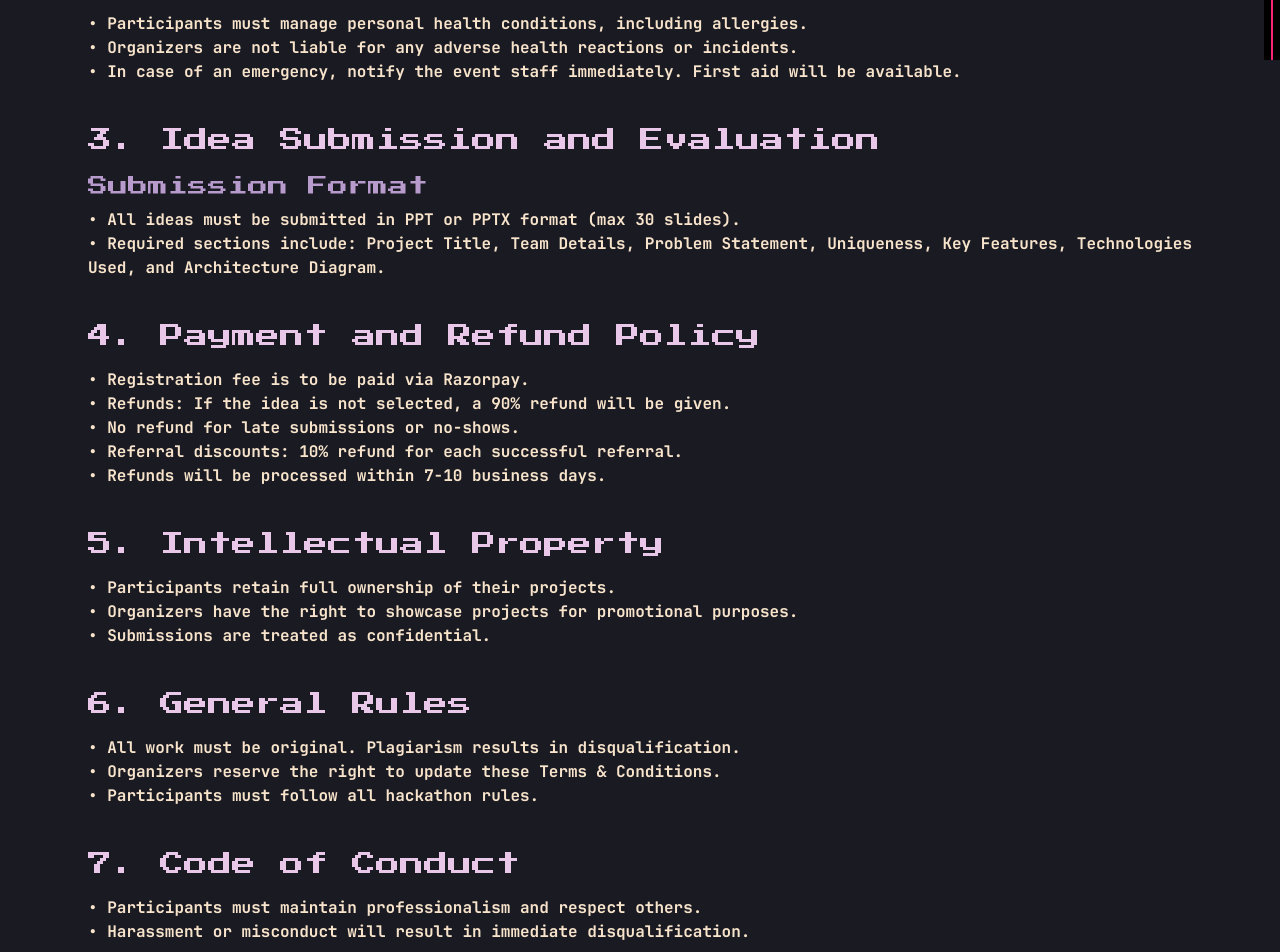
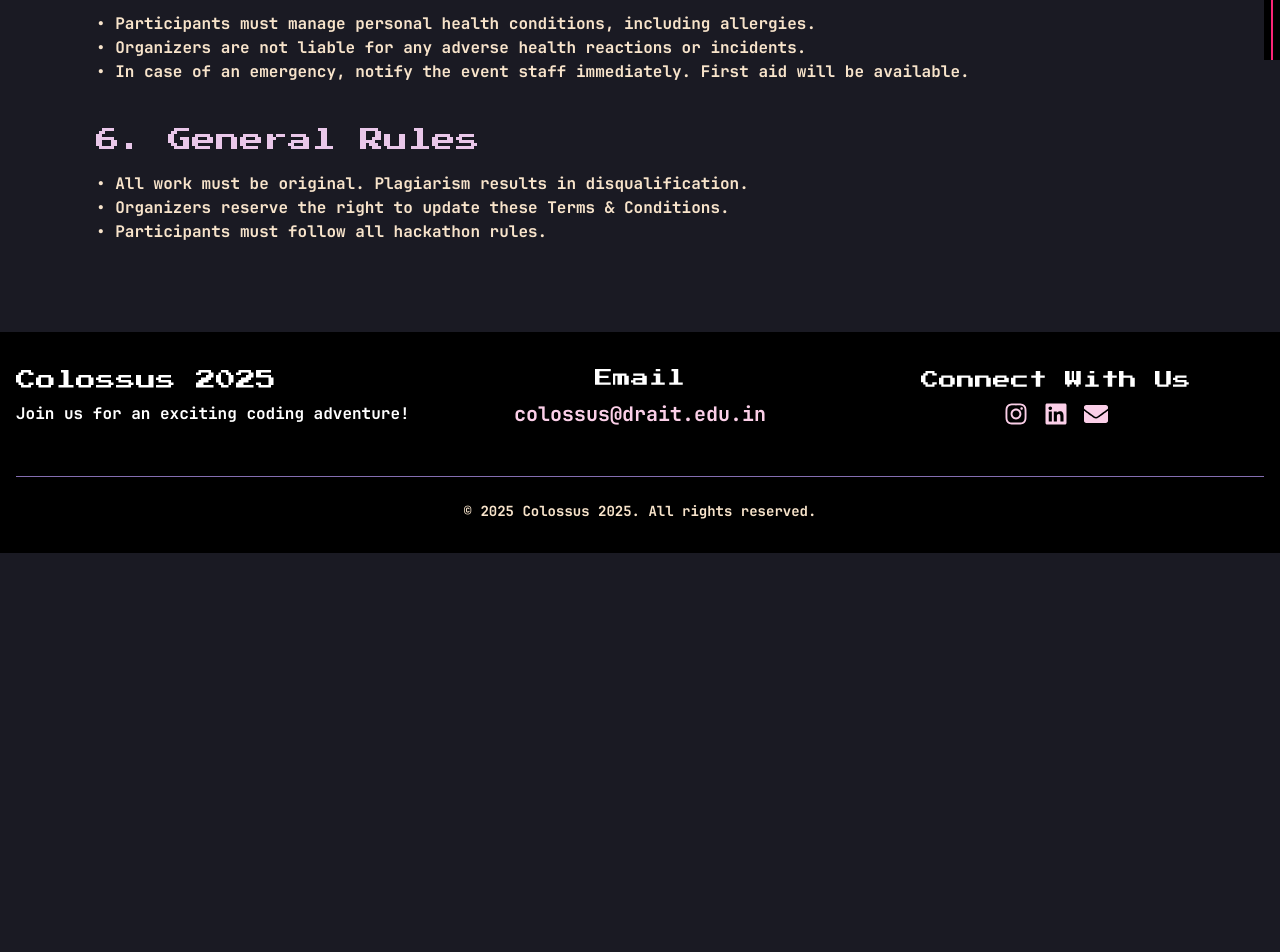
Before and after one commit to hack-colossus/colossus-2025, a Next.js app: page /termsandcondition in a window 1280 px wide. Shown: the part 740-1692 px from the top of the page. After the commit the page ends 1293 px from the top, so only its background shows below. Built offline with nearby package versions, Linux system fonts and the light colour scheme.

Commit message:
add reference ppt and few changes

```diff
--- a/app/referenceppt/page.tsx
+++ b/app/referenceppt/page.tsx
@@ -25,7 +25,7 @@ export default function ReferencePPT() {
         </p>
 
         <a
-          href="https://www.canva.com/design/DAGhsFQCGqM/PnUljqQulKZI2Efd5LLfoQ/edit?utm_content=DAGhsFQCGqM&utm_campaign=designshare&utm_medium=link2&utm_source=sharebutton" // <-- REPLACE WITH ACTUAL PPT LINK
+          href="https://www.canva.com/design/DAGhsgbUEbE/ntmnhZJCQS2fZ8XQp4cYeA/edit?utm_content=DAGhsgbUEbE&utm_campaign=designshare&utm_medium=link2&utm_source=sharebutton" // <-- REPLACE WITH ACTUAL PPT LINK
           className="bg-hackathon-purple text-hackathon-dark hover:bg-hackathon-lavender px-6 py-3 text-lg font-press-start rounded-lg transition-colors duration-300 inline-block"
           download
         >
@@ -37,14 +37,14 @@ export default function ReferencePPT() {
         <h2 className="text-2xl font-press-start text-hackathon-light-pink mb-4">
           📌 What's Inside?
         </h2>
-        <ul className="font-jetbrains list-disc list-inside">
+        <ul className="text-sm sm:text-base font-jetbrains list-disc list-inside">
           <li>✅ Project Title & Team Details</li>
           <li>✅ Brief About the Idea</li>
-          <li>✅ What problem DOES your project aims to solve?</li>
-          <li>✅ How different is it from any of the other existing ideas?</li>
+          <li>✅ What problem does your project aim to solve?</li>
+          <li>✅ Key Features</li>
           <li>✅ Technologies Used</li>
           <li>✅ Architecture Diagram</li>
-          <li>✅ Impact & Feasibility</li>
+          <li>✅ Team Members Details</li>
         </ul>
       </section>
 
--- a/app/termsandcondition/page.tsx
+++ b/app/termsandcondition/page.tsx
@@ -1,12 +1,12 @@
 export default function TermsAndConditions() {
   return (
-    <div className="max-w-6xl mx-auto px-6 py-12 pt-32 text-hackathon-beige">
-      <h1 className="text-3xl font-press-start text-hackathon-lavender mb-8">
+    <div className="max-w-6xl mx-auto px-4 sm:px-6 md:px-8 py-12 pt-32 text-hackathon-beige">
+      <h1 className="text-xl sm:text-2xl md:text-3xl font-press-start text-hackathon-lavender mb-8 text-center">
         TERMS & CONDITIONS
       </h1>
 
       <section className="mb-10">
-        <p className="text-lg font-jetbrains">
+        <p className="text-base sm:text-lg font-jetbrains leading-relaxed">
           Welcome to the <strong>COLOSSUS Hackathon</strong>. This document
           outlines the Terms and Conditions (T&C) that govern participation in
           the event. By registering and participating in the hackathon, all
@@ -19,14 +19,14 @@ export default function TermsAndConditions() {
 
       {/* Event Participation */}
       <section className="mb-10">
-        <h2 className="text-2xl font-press-start text-hackathon-light-pink mb-4">
+        <h2 className="text-lg sm:text-xl md:text-2xl font-press-start text-hackathon-light-pink mb-4">
           1. Event Participation
         </h2>
 
-        <h3 className="text-xl font-press-start text-hackathon-lavender mb-2">
+        <h3 className="text-base sm:text-lg md:text-xl font-press-start text-hackathon-lavender mb-2">
           Eligibility
         </h3>
-        <p className="font-jetbrains">
+        <p className="text-sm sm:text-base font-jetbrains">
           • Participation is open to individuals aged{" "}
           <strong>18 years and above</strong>.<br />• Those under 18 must
           provide <strong>written consent</strong> from a legal guardian.
@@ -34,10 +34,10 @@ export default function TermsAndConditions() {
           technology and innovation.
         </p>
 
-        <h3 className="text-xl font-press-start text-hackathon-lavender mt-6 mb-2">
+        <h3 className="text-base sm:text-lg md:text-xl font-press-start text-hackathon-lavender mt-6 mb-2">
           Venue
         </h3>
-        <p className="font-jetbrains">
+        <p className="text-sm sm:text-base font-jetbrains">
           • This is an <strong>offline event</strong>, and attendance at the
           specified venue is mandatory.
           <br />
@@ -48,10 +48,10 @@ export default function TermsAndConditions() {
 
       {/* Health and Safety */}
       <section className="mb-10">
-        <h2 className="text-2xl font-press-start text-hackathon-light-pink mb-4">
+        <h2 className="text-lg sm:text-xl md:text-2xl font-press-start text-hackathon-light-pink mb-4">
           2. Health and Safety
         </h2>
-        <p className="font-jetbrains">
+        <p className="text-sm sm:text-base font-jetbrains">
           • Participants must manage personal health conditions, including
           allergies.
           <br />
@@ -62,79 +62,18 @@ export default function TermsAndConditions() {
         </p>
       </section>
 
-      {/* Idea Submission */}
-      <section className="mb-10">
-        <h2 className="text-2xl font-press-start text-hackathon-light-pink mb-4">
-          3. Idea Submission and Evaluation
-        </h2>
-
-        <h3 className="text-xl font-press-start text-hackathon-lavender mb-2">
-          Submission Format
-        </h3>
-        <p className="font-jetbrains">
-          • All ideas must be submitted in <strong>PPT or PPTX</strong> format
-          (max 30 slides).
-          <br />• Required sections include: Project Title, Team Details,
-          Problem Statement, Uniqueness, Key Features, Technologies Used, and
-          Architecture Diagram.
-        </p>
-      </section>
-
-      {/* Payment and Refunds */}
-      <section className="mb-10">
-        <h2 className="text-2xl font-press-start text-hackathon-light-pink mb-4">
-          4. Payment and Refund Policy
-        </h2>
-        <p className="font-jetbrains">
-          • Registration fee is to be paid via <strong>Razorpay</strong>.<br />•{" "}
-          <strong>Refunds:</strong> If the idea is not selected, a{" "}
-          <strong>90% refund</strong> will be given.
-          <br />
-          • No refund for late submissions or no-shows.
-          <br />
-          • Referral discounts: 10% refund for each successful referral.
-          <br />• Refunds will be processed within 7-10 business days.
-        </p>
-      </section>
-
-      {/* Intellectual Property */}
-      <section className="mb-10">
-        <h2 className="text-2xl font-press-start text-hackathon-light-pink mb-4">
-          5. Intellectual Property
-        </h2>
-        <p className="font-jetbrains">
-          • Participants retain full ownership of their projects.
-          <br />
-          • Organizers have the right to showcase projects for promotional
-          purposes.
-          <br />• Submissions are treated as confidential.
-        </p>
-      </section>
-
       {/* General Rules */}
       <section className="mb-10">
-        <h2 className="text-2xl font-press-start text-hackathon-light-pink mb-4">
+        <h2 className="text-lg sm:text-xl md:text-2xl font-press-start text-hackathon-light-pink mb-4">
           6. General Rules
         </h2>
-        <p className="font-jetbrains">
+        <p className="text-sm sm:text-base font-jetbrains">
           • All work must be original. Plagiarism results in disqualification.
           <br />
           • Organizers reserve the right to update these Terms & Conditions.
           <br />• Participants must follow all hackathon rules.
         </p>
       </section>
-
-      {/* Code of Conduct */}
-      <section className="mb-10">
-        <h2 className="text-2xl font-press-start text-hackathon-light-pink mb-4">
-          7. Code of Conduct
-        </h2>
-        <p className="font-jetbrains">
-          • Participants must maintain professionalism and respect others.
-          <br />• Harassment or misconduct will result in immediate
-          disqualification.
-        </p>
-      </section>
     </div>
   );
 }
```
